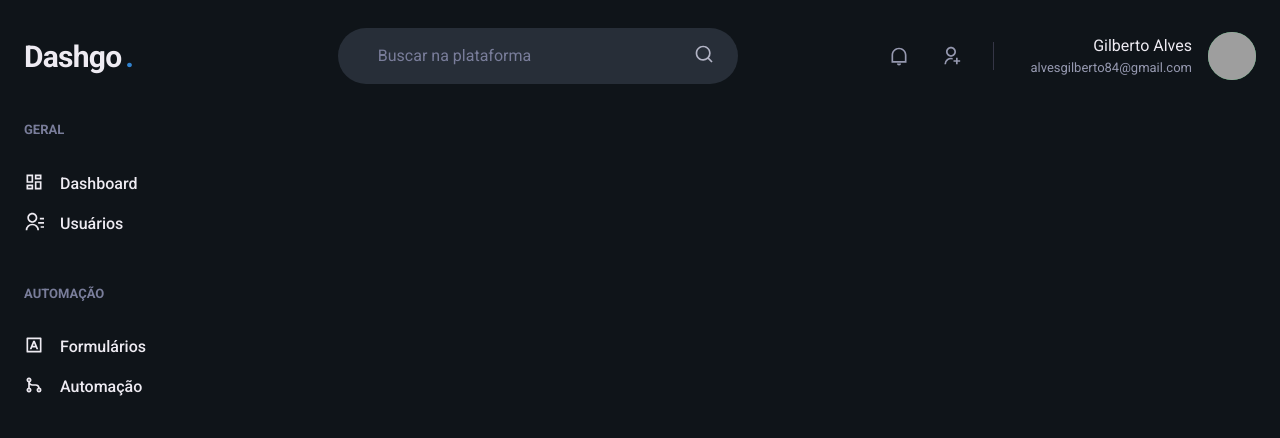
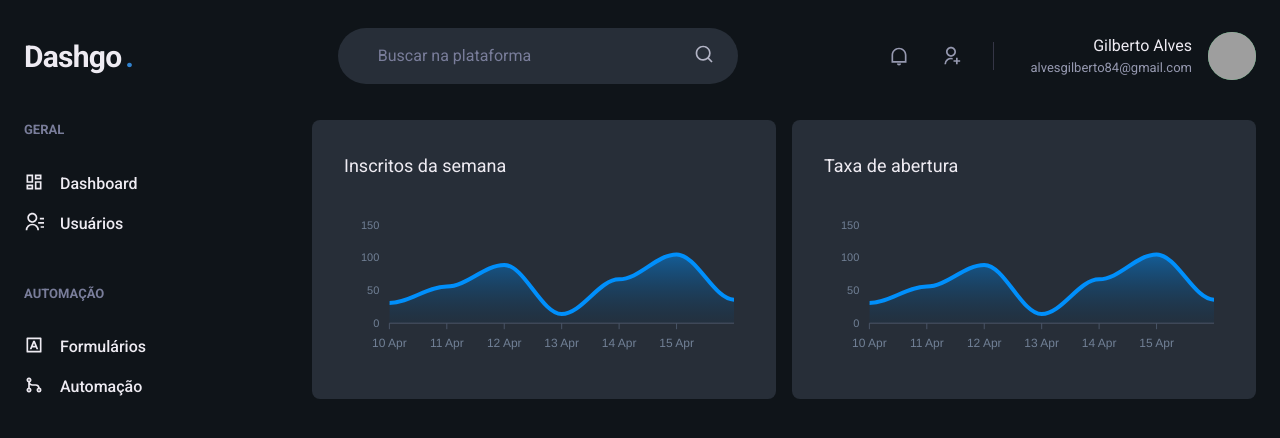
Before and after one commit to GilbertoASJ/Dash-go, a Next.js app: page /dashboard in a window 1280 px wide. Shown: the top 438 px of the page. Built offline with nearby package versions, Linux system fonts and the light colour scheme; grey boxes are pictures that could not be loaded.

Commit message:
:sparkles: Updating file

```diff
--- a/src/pages/dashboard.tsx
+++ b/src/pages/dashboard.tsx
@@ -1,6 +1,71 @@
-import { Flex } from '@chakra-ui/react'
+import dynamic from 'next/dynamic'
+
+import { Flex, SimpleGrid, Box, Text, theme } from '@chakra-ui/react'
 import { Header } from '../components/Header'
 import { Sidebar } from '../components/Sidebar'
+
+const Chart = dynamic(() => import('react-apexcharts'), {
+	ssr: false,
+})
+
+const options = {
+	chart: {
+		toolbar: {
+			show: false,
+		},
+
+		zoom: {
+			enabled: false,
+		},
+		foreColor: theme.colors.gray[500],
+	},
+
+	grid: {
+		show: false,
+	},
+
+	dataLabels: {
+		enabled: false,
+	},
+
+	tooltip: {
+		enabled: false,
+	},
+
+	xaxis: {
+		type: 'datetime',
+		axisBorder: {
+			color: theme.colors.gray[600],
+		},
+		axisTicks: {
+			color: theme.colors.gray[600],
+		},
+
+		categories: [
+			'2021-04-10T00:00:00.000Z',
+			'2021-04-11T00:00:00.000Z',
+			'2021-04-12T00:00:00.000Z',
+			'2021-04-13T00:00:00.000Z',
+			'2021-04-14T00:00:00.000Z',
+			'2021-04-15T00:00:00.000Z',
+			'2021-04-16T00:00:00.000Z',
+		]
+	},
+
+	fill: {
+		opacity: 0.3,
+		type: 'gradient',
+		gradient: {
+			shade: 'dark',
+			opacityFrom: 0.7,
+			opacityTo: 0.3,
+		}
+	},
+}
+
+const series = [
+	{ name: 'series1', data: [31, 56, 89, 14, 67, 105, 36] }
+]
 
 export default function Dashboard() {
 	return (
@@ -9,6 +74,30 @@
 
 			<Flex w="100%" my="6" maxWidth={1480} mx="auto" px="6">
 				<Sidebar />
+
+				<SimpleGrid flex="1" gap="4" minChildWidth="320px" align="flex-start">
+
+					<Box
+						p="8"
+						bg="gray.800"
+						borderRadius={8}
+						pb="4"
+					>
+						<Text fontSize="lg" mb="4">Inscritos da semana</Text>
+						<Chart options={options} series={series} type="area" height={160} />
+					</Box>
+
+					<Box
+						p="8"
+						bg="gray.800"
+						borderRadius={8}
+						pb="4"
+					>
+						<Text fontSize="lg" mb="4">Taxa de abertura</Text>
+						<Chart options={options} series={series} type="area" height={160} />
+					</Box>
+
+				</SimpleGrid>
 			</Flex>
 		</Flex>
 	)
```
